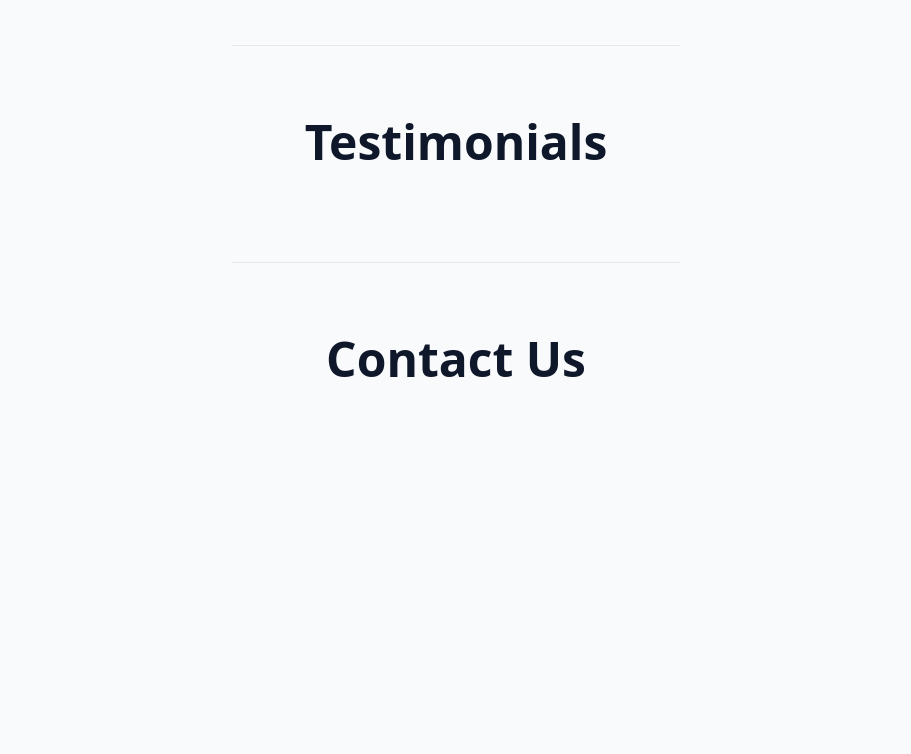
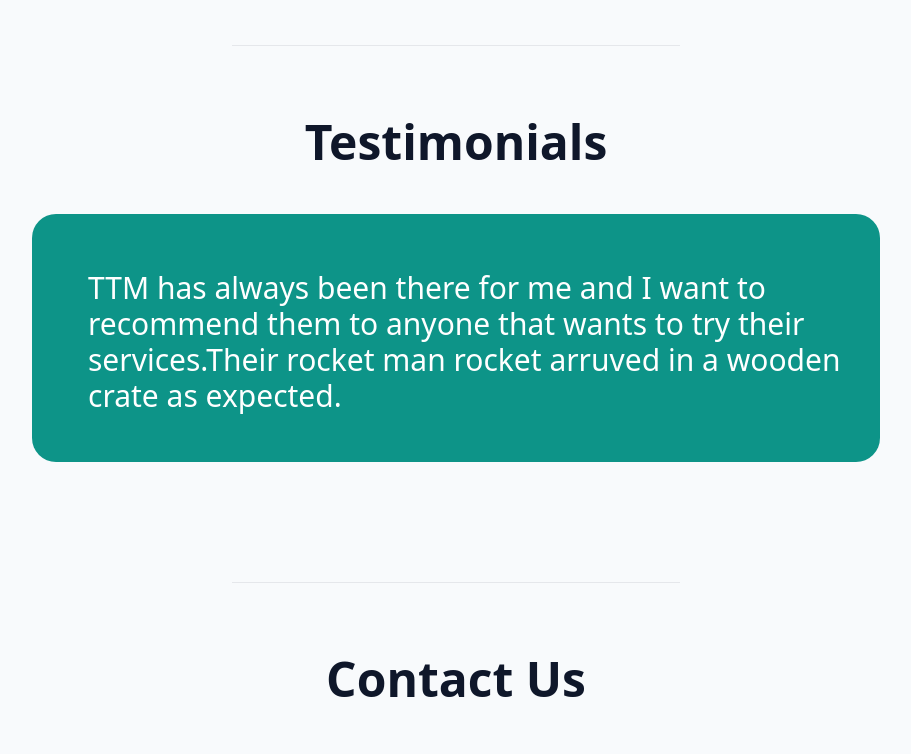
Before and after one commit to thehero1z/TTM, a website: page index.html in a window 1280 px wide. Shown: the part 1101-1855 px from the top of the page, without its empty margins (184-1095 px from the left). Before the commit the page ends 1580 px from the top, so only its background shows below. Drawn offline with Linux system fonts and the light colour scheme.

Commit message:
testimonials change

```diff
--- a/index.html
+++ b/index.html
@@ -71,6 +71,15 @@
     <h2 class="mb-6 text-slate-900 dark:text-white text-4xl sm:text-5xl font-bold text-center">
       Testimonials
     </h2>
+    <figure class="my-12">
+     <blockquote class="bg-teal-600 dark:bg-black pl-14 pr-8 py-12 rounded-3xl relative">
+        <p class="text-2xl sm:text-3xl text-left mt-2 text-white dark:text-slate-400 before:content- before:font-serif before:absolute before:top-0 before:left-0 before:text-9xl before:text-white before:opacity-25 before:transform before:translate-x-2 before:translate-y-2">
+            TTM has always been there for me and I want to recommend them to anyone that wants to try their services.Their rocket man rocket arruved in a wooden crate
+            as expected.
+        </p>
+
+     </blockquote>
+    </figure>
     </section>
     <hr class="w-1/2 mx-auto bg-black dark:bg-white ">
     <section id="Contact" class="p-6 my-12 scroll-mt-20">
--- a/package.json
+++ b/package.json
@@ -1,5 +1,6 @@
 {
   "devDependencies": {
     "tailwindcss": "^3.2.6"
-  }
+
 }
+}
```
Also changed, not shown: dist/output.css, 1 other file.
